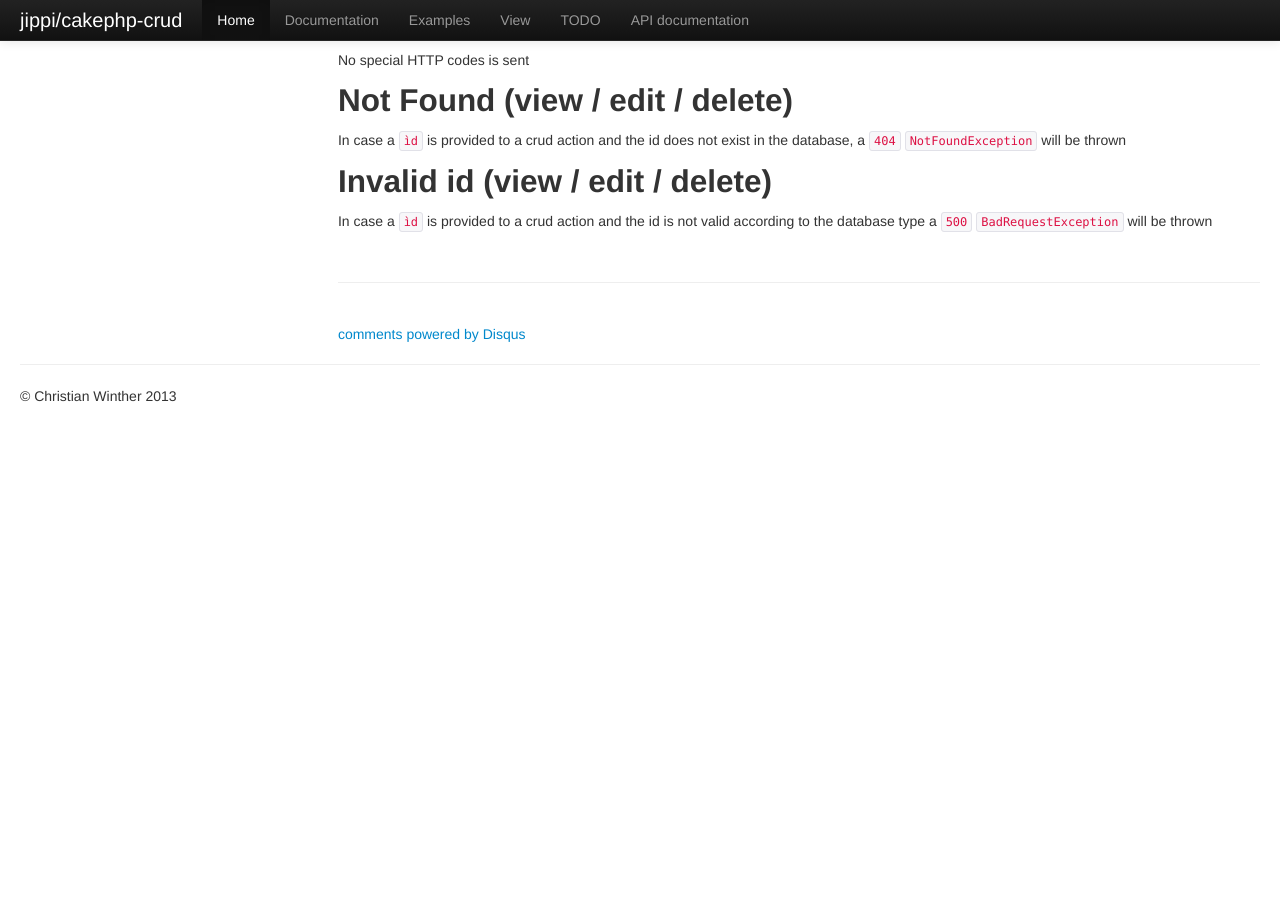
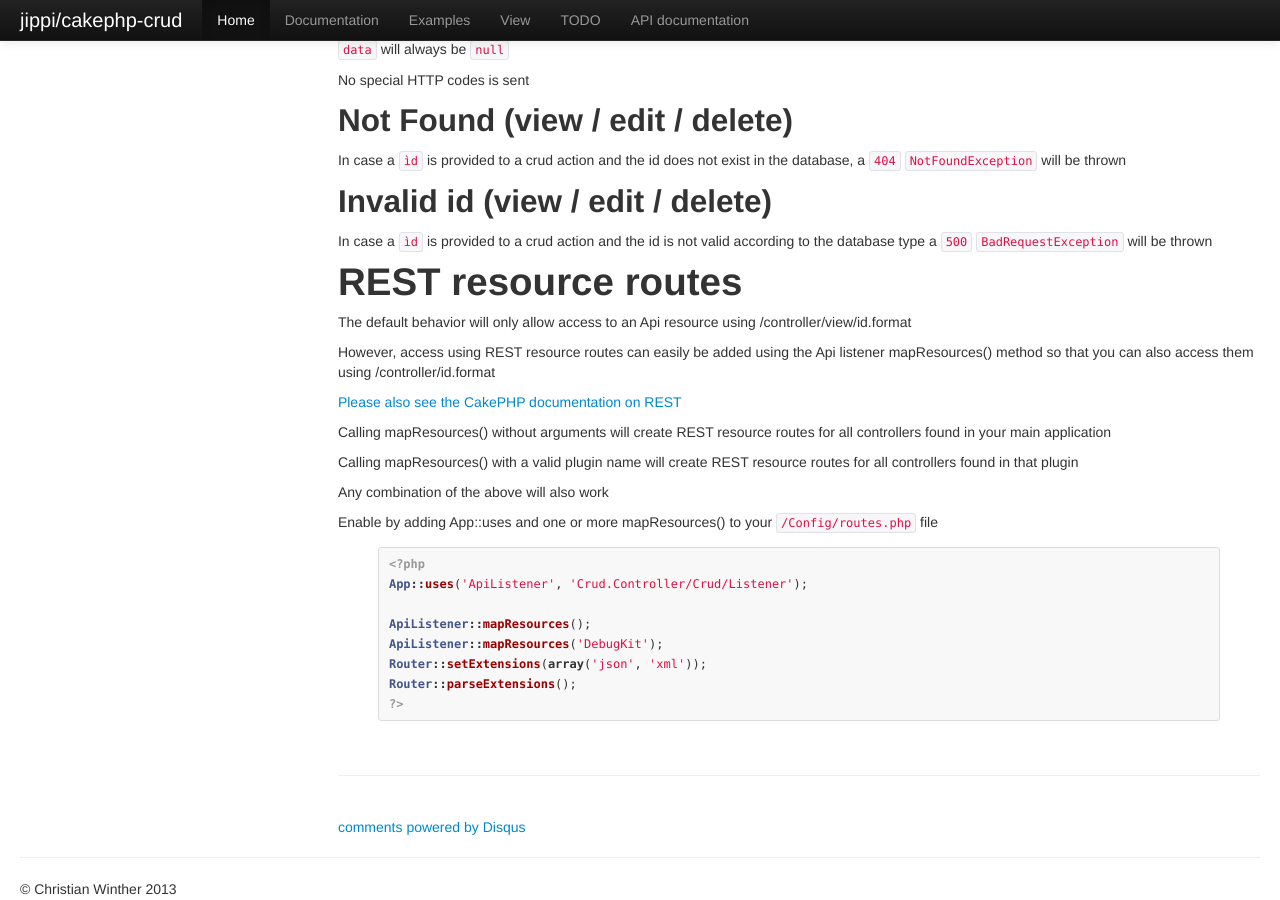
Before and after one commit to FriendsOfCake/crud, a Jekyll site: the page built from docs/listeners/api.md, in a window 1280 px wide and 900 px high, scrolled down 3985 px. Built offline with Jekyll 4.4.1, drawn with Linux system fonts in a browser that asks for light colours; nearby versions of some CDN libraries; comment, search, counter and statistics services are not loaded; before the commit the page ends 4441 px from its top, so only the background shows below that.

Commit message:
Adding Api documentation for mapResources()

```diff
--- a/docs/listeners/api.md
+++ b/docs/listeners/api.md
@@ -209,3 +209,31 @@
 
 In case a `ìd` is provided to a crud action and the id is not valid according to the database type
 a `500` `BadRequestException` will be thrown
+
+# REST resource routes
+
+The default behavior will only allow access to an Api resource using /controller/view/id.format
+
+However, access using REST resource routes can easily be added using the Api listener mapResources() method
+so that you can also access them using /controller/id.format
+
+[Please also see the CakePHP documentation on REST](http://book.cakephp.org/2.0/en/views/json-and-xml-views.html#enabling-data-views-in-your-application)
+
+Calling mapResources() without arguments will create REST resource routes for all controllers found in your main application
+
+Calling mapResources() with a valid plugin name will create REST resource routes for all controllers found in that plugin
+
+Any combination of the above will also work
+
+Enable by adding App::uses and one or more mapResources() to your `/Config/routes.php` file
+
+{% highlight php %}
+<?php
+App::uses('ApiListener', 'Crud.Controller/Crud/Listener');
+
+ApiListener::mapResources();
+ApiListener::mapResources('DebugKit');
+Router::setExtensions(array('json', 'xml'));
+Router::parseExtensions();
+?>
+{% endhighlight %}
```
